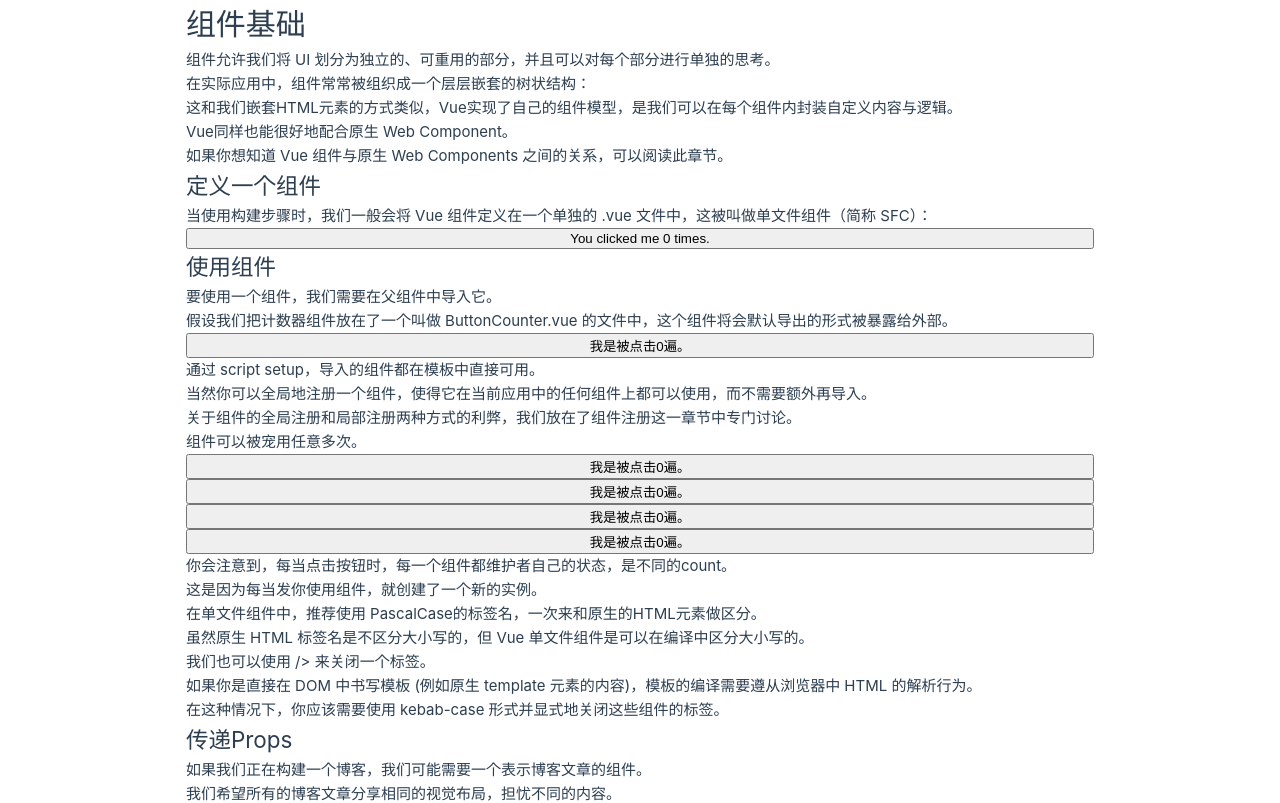
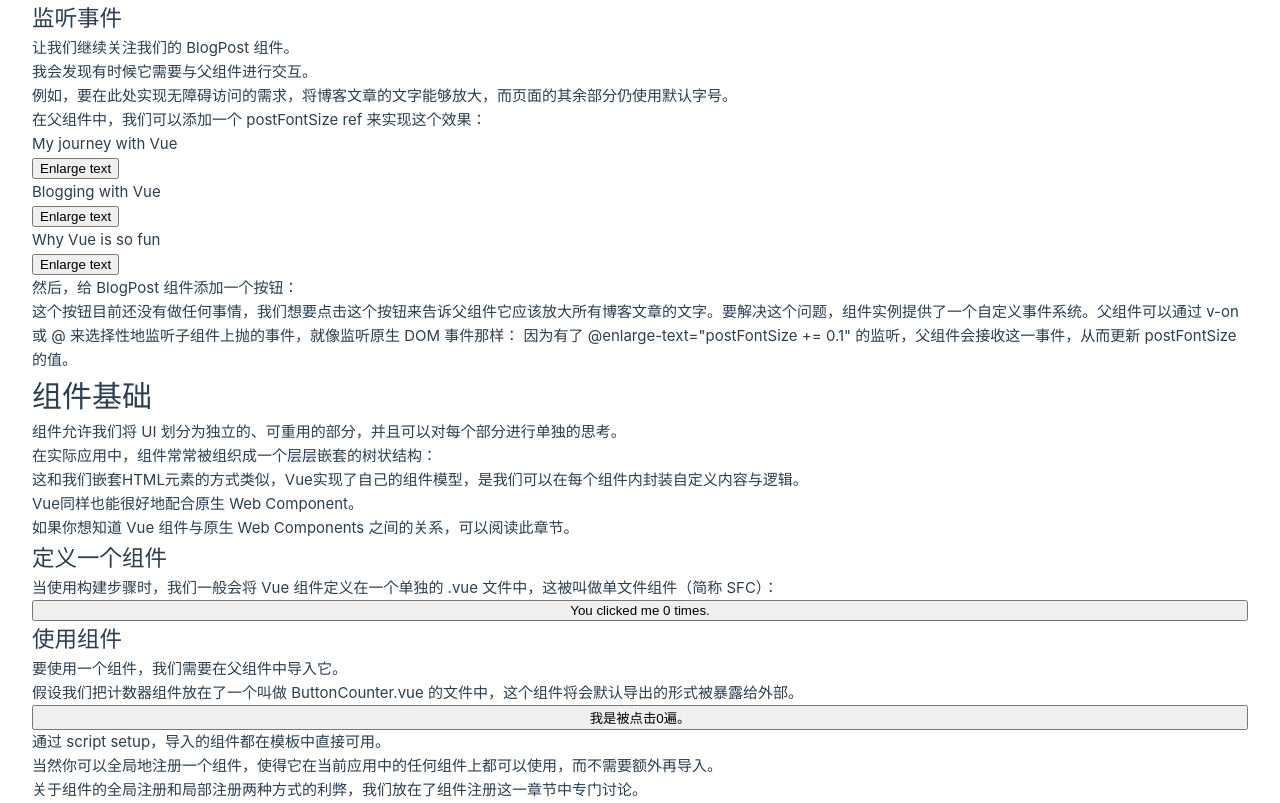
Before and after one commit to ShenlongDev/vue_xx, a Vue app: page / in a window 1280 px wide. Shown: the top 803 px of the page. Built offline with nearby package versions, Linux system fonts and the light colour scheme.

Commit message:
listening_event1

```diff
--- a/src/ComponentBasic.vue
+++ b/src/ComponentBasic.vue
@@ -10,9 +10,31 @@ const posts = ref([
   { id: 2, title: 'Blogging with Vue' },
   { id: 3, title: 'Why Vue is so fun' }
 ])
+
+const postFontSize = ref(1)
 </script>
 
 <template>
+  <h2>监听事件</h2>
+  <p>让我们继续关注我们的 BlogPost 组件。</p>
+  <p>我会发现有时候它需要与父组件进行交互。</p>
+  <p>例如，要在此处实现无障碍访问的需求，将博客文章的文字能够放大，而页面的其余部分仍使用默认字号。</p>
+  <p>在父组件中，我们可以添加一个 postFontSize ref 来实现这个效果：</p>
+
+  <div :style="{ fontSize: postFontSize + 'em' }">
+    <BlogPost
+      v-for="post in posts"
+      :key="post.id"
+      :title="post.title"
+      @enlarge-text="postFontSize += 0.1"
+    />
+  </div>
+
+  <p>然后，给 BlogPost 组件添加一个按钮：</p>
+  这个按钮目前还没有做任何事情，我们想要点击这个按钮来告诉父组件它应该放大所有博客文章的文字。要解决这个问题，组件实例提供了一个自定义事件系统。父组件可以通过 v-on 或 @ 来选择性地监听子组件上抛的事件，就像监听原生 DOM 事件那样：
+
+  因为有了 @enlarge-text="postFontSize += 0.1" 的监听，父组件会接收这一事件，从而更新 postFontSize 的值。
+
   <h1>组件基础</h1>
   <p>组件允许我们将 UI 划分为独立的、可重用的部分，并且可以对每个部分进行单独的思考。</p>
   <p>在实际应用中，组件常常被组织成一个层层嵌套的树状结构：</p>
--- a/src/components/BlogPost.vue
+++ b/src/components/BlogPost.vue
@@ -1,7 +1,11 @@
 <script setup>
-const props = defineProps(['title', 'content'])
+defineProps(['title', 'content'])
 </script>
 
+<!-- BlogPost.vue, 省略了 <script> -->
 <template>
-  <h1>{{ props.title }}</h1>
+  <div class="blog-post">
+    <h4>{{ title }}</h4>
+    <button @click="$emit('enlarge-text')">Enlarge text</button>
+  </div>
 </template>
```
